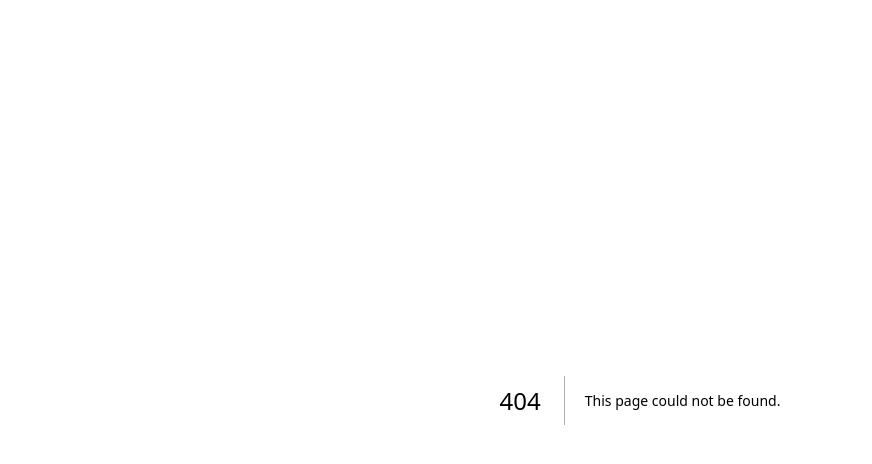
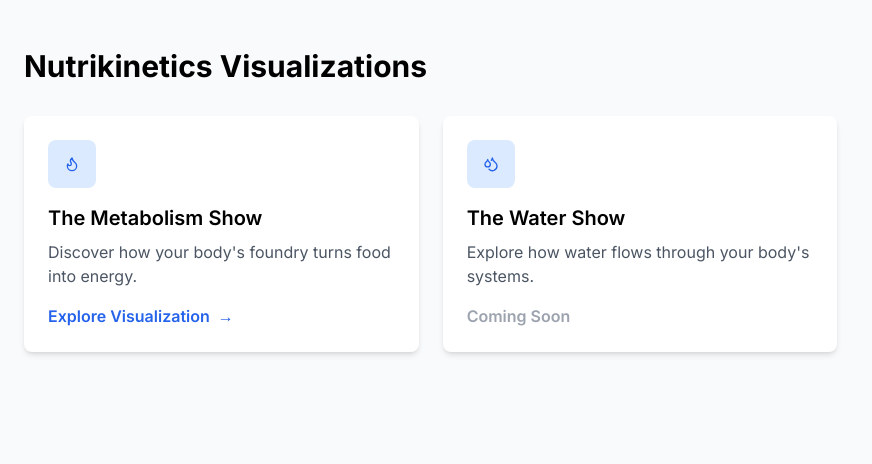
Before and after one commit to EricScottJohnston/foodtruth, a Next.js app: page /nutrikinetics in a window 1280 px wide. Before the commit this address had no page. Shown: the top 464 px of the page, without its empty margins (0-872 px from the left). Built offline with nearby package versions, Linux system fonts and the light colour scheme.

Commit message:
Create page.js

```diff
--- /dev/null
+++ b/app/nutrikinetics/page.js
@@ -0,0 +1,77 @@
+'use client';
+
+import React from 'react';
+import Link from 'next/link';
+import {
+  Flame, // for Metabolism
+  Droplets, // for Water
+  Zap, // for Electrolytes
+  Salt, // for Salt
+  Cookie, // for Carbohydrates
+  Candy, // for Sugar
+  Egg, // for Protein
+  Oil, // for Fats
+  Apple, // for Vitamins
+  Scale // for Dieting
+} from 'lucide-react';
+
+export default function NutrikineticsTopics() {
+  const topics = [
+    {
+      id: "B1E1",
+      title: "The Metabolism Show",
+      desc: "Discover how your body's foundry turns food into energy.",
+      icon: Flame,
+      href: "/nutrikinetics/metabolism",
+      status: "available"
+    },
+    {
+      id: "B1E2",
+      title: "The Water Show",
+      desc: "Explore how water flows through your body's systems.",
+      icon: Droplets,
+      href: "/nutrikinetics/water",
+      status: "coming-soon"
+    },
+    // ... continue with other episodes
+  ];
+
+  return (
+    <div className="min-h-screen bg-gray-50">
+      <div className="container mx-auto px-6 py-12">
+        <h1 className="text-3xl font-bold mb-8">Nutrikinetics Visualizations</h1>
+
+        <div className="grid grid-cols-1 md:grid-cols-2 lg:grid-cols-3 gap-6">
+          {topics.map((topic) => {
+            const Icon = topic.icon;
+            return (
+              <div
+                key={topic.id}
+                className="bg-white p-6 rounded-lg shadow-md hover:shadow-xl transition-all duration-300"
+              >
+                <div className="bg-blue-100 rounded-lg p-4 mb-4 w-12 h-12 flex items-center justify-center">
+                  <Icon className="w-6 h-6 text-blue-600" />
+                </div>
+
+                <h3 className="text-xl font-semibold mb-2">{topic.title}</h3>
+                <p className="text-gray-600 mb-4">{topic.desc}</p>
+
+                {topic.status === 'available' ? (
+                  <Link
+                    href={topic.href}
+                    className="text-blue-600 font-semibold hover:text-blue-800 flex items-center"
+                  >
+                    Explore Visualization
+                    <span className="ml-2">→</span>
+                  </Link>
+                ) : (
+                  <span className="text-gray-400 font-semibold">Coming Soon</span>
+                )}
+              </div>
+            );
+          })}
+        </div>
+      </div>
+    </div>
+  );
+}
```
